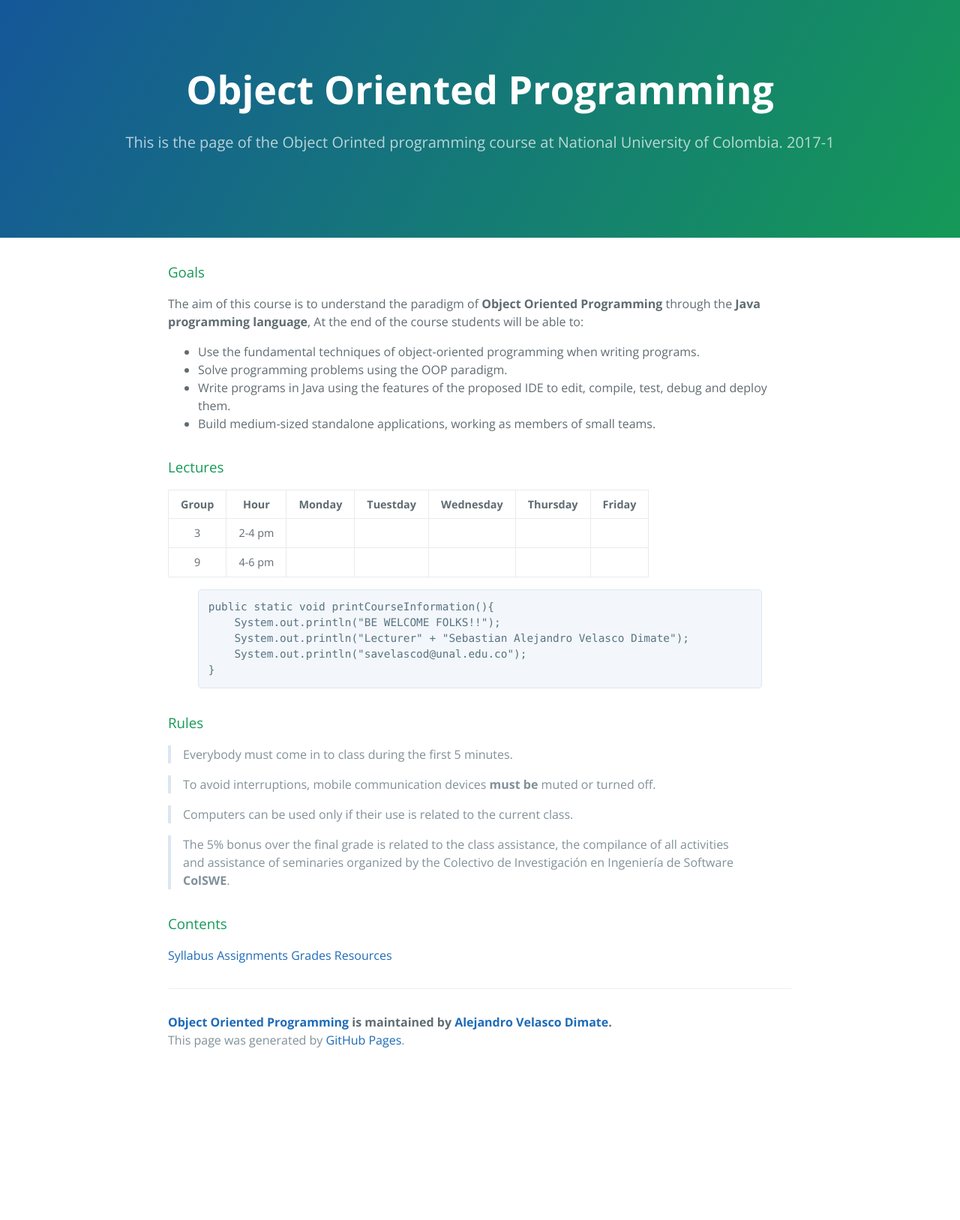
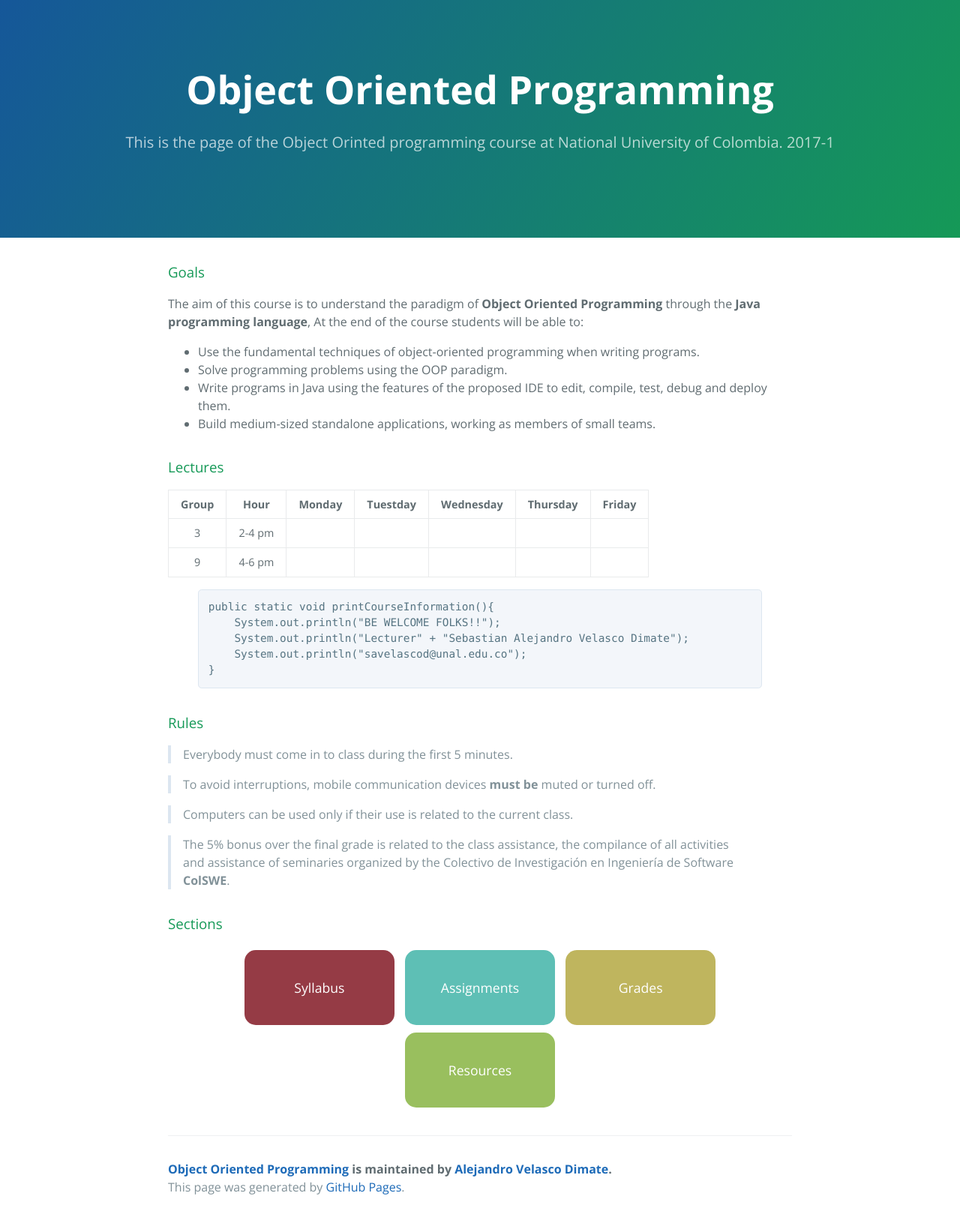
Before and after one commit to oopunal/oopunal.github.io, a Jekyll site: the page built from index.markdown, in a window 1280 px wide. Shown: the whole page at 75% size. Built offline with Jekyll 4.4.1, drawn with Linux system fonts in a browser that asks for light colours; before the commit the page ends 1431 px from its top, so only the background shows below that.

Commit message:
added buttons in index page

```diff
--- a/css/cayman.css
+++ b/css/cayman.css
@@ -247,3 +247,49 @@ a {
     font-weight: bold;
     text-align: center;
 }
+.button-section-container{
+    text-align: center;
+    display: block;
+}
+.button-section{
+    margin: 5px;
+    width: 200px;
+    height: 100px;
+    text-align: center;
+    display: inline-block;
+    border-radius: 15px;
+    padding: 4.5%;
+    font-size: 1.1rem;
+}.button-section:hover{
+    text-decoration: none;
+}
+.button-red{
+    color: white;
+    background-color: #953b45;
+}.button-red:hover{
+    background-color: #b84c57;
+}
+.button-blue{
+    color: white;
+    background-color: #5ebfb5;
+}.button-blue:hover{
+    background-color: #7ecbc3;
+}
+.button-yellow{
+    color: white;
+    background-color: #bfb55e;
+}.button-yellow:hover{
+    background-color: #cbc37e;
+}
+.button-green{
+    color: white;
+    background-color: #99bf5e;
+}.button-green:hover{
+    background-color: #adcb7e;
+}
+.button-purple{
+    color: white;
+    background-color: #845ebf;
+}.button-purple:hover{
+    background-color: #9c7ecb;
+}
--- a/index.markdown
+++ b/index.markdown
@@ -49,9 +49,17 @@ public static void printCourseInformation(){
 > The 5% bonus over the final grade is related to the class assistance, the compilance of all activities and assistance of seminaries organized by the Colectivo de Investigación en Ingeniería de Software **ColSWE**.
 
 
-### Contents
+### Sections
+<div class= "button-section-container">
+<a class="button-section button-red" href="{{ site.baseurl }}{% link _posts/2017-01-7-syllabus.markdown %}">Syllabus</a>
+<a class="button-section button-blue" href="{{ site.baseurl }}{% link _posts/2017-01-7-assignments.markdown %}">Assignments</a>
+<a class="button-section button-yellow" href="{{ site.baseurl }}{% link _posts/2017-01-7-grades.markdown %}">Grades</a>
+<a class="button-section button-green" href="{{ site.baseurl }}{% link _posts/2017-01-7-resources.markdown %}">Resources</a>
+</div>
 
+<!--
 [Syllabus]({{ site.baseurl }}{% link _posts/2017-01-7-syllabus.markdown %})
 [Assignments]({{ site.baseurl }}{% link _posts/2017-01-7-assignments.markdown %})
 [Grades]({{ site.baseurl }}{% link _posts/2017-01-7-grades.markdown %})
 [Resources]({{ site.baseurl }}{% link _posts/2017-01-7-resources.markdown %})
+-->
```
Also changed, not shown: 2 other files.
